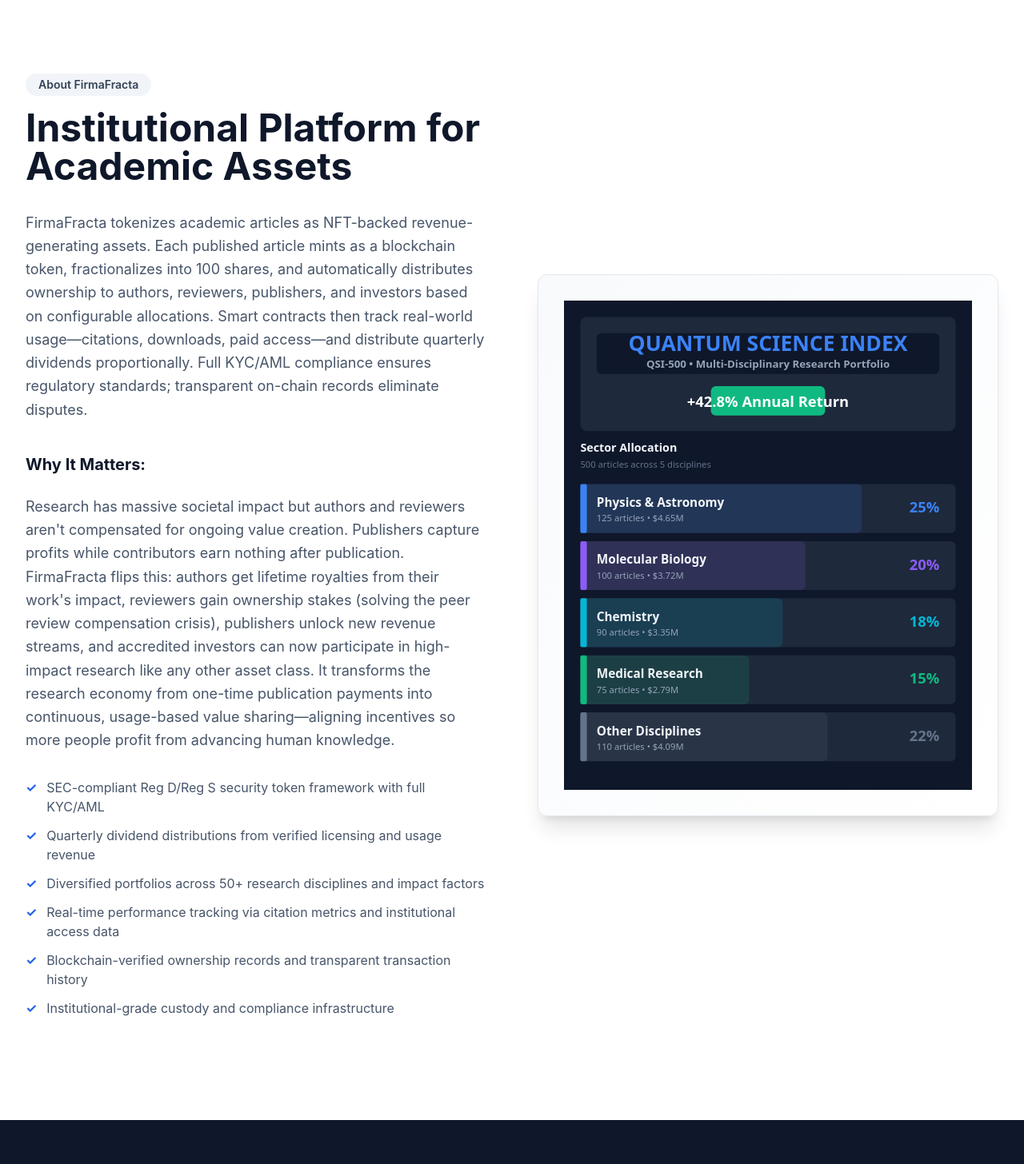
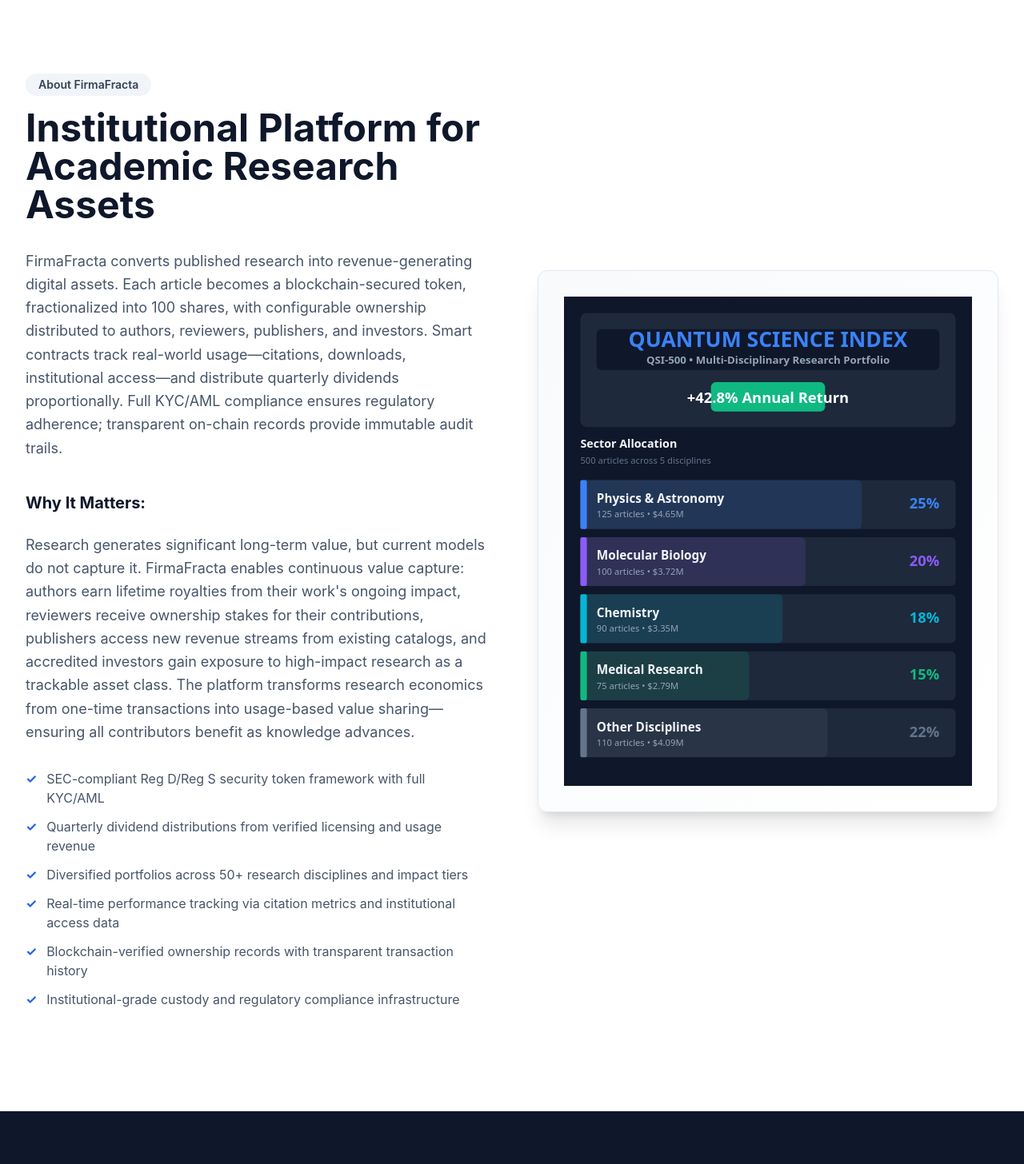
Before and after one commit to migalooch86/firmafracta-investor-portal, a Next.js app: page / in a window 1280 px wide. Shown: the part 2140-3596 px from the top of the page at 80% size. Built offline with nearby package versions, Linux system fonts and the light colour scheme.

Commit message:
Update about section language and key features

```diff
--- a/app/page.tsx
+++ b/app/page.tsx
@@ -129,14 +129,14 @@ export default function HomePage() {
           <div className="grid md:grid-cols-2 gap-16 items-center">
             <div>
               <div className="inline-block px-4 py-1 bg-slate-100 text-slate-700 text-sm font-semibold rounded-full mb-4">About FirmaFracta</div>
-              <h2 className="text-5xl font-bold mb-8 text-slate-900">Institutional Platform for Academic Assets</h2>
+              <h2 className="text-5xl font-bold mb-8 text-slate-900">Institutional Platform for Academic Research Assets</h2>
               <div className="space-y-6 text-lg text-slate-600 leading-relaxed">
                 <p>
-                  FirmaFracta tokenizes academic articles as NFT-backed revenue-generating assets. Each published article mints as a blockchain token, fractionalizes into 100 shares, and automatically distributes ownership to authors, reviewers, publishers, and investors based on configurable allocations. Smart contracts then track real-world usage—citations, downloads, paid access—and distribute quarterly dividends proportionally. Full KYC/AML compliance ensures regulatory standards; transparent on-chain records eliminate disputes.
+                  FirmaFracta converts published research into revenue-generating digital assets. Each article becomes a blockchain-secured token, fractionalized into 100 shares, with configurable ownership distributed to authors, reviewers, publishers, and investors. Smart contracts track real-world usage—citations, downloads, institutional access—and distribute quarterly dividends proportionally. Full KYC/AML compliance ensures regulatory adherence; transparent on-chain records provide immutable audit trails.
                 </p>
                 <h3 className="text-xl font-bold text-slate-900 pt-4">Why It Matters:</h3>
                 <p>
-                  Research has massive societal impact but authors and reviewers aren't compensated for ongoing value creation. Publishers capture profits while contributors earn nothing after publication. FirmaFracta flips this: authors get lifetime royalties from their work's impact, reviewers gain ownership stakes (solving the peer review compensation crisis), publishers unlock new revenue streams, and accredited investors can now participate in high-impact research like any other asset class. It transforms the research economy from one-time publication payments into continuous, usage-based value sharing—aligning incentives so more people profit from advancing human knowledge.
+                  Research generates significant long-term value, but current models do not capture it. FirmaFracta enables continuous value capture: authors earn lifetime royalties from their work's ongoing impact, reviewers receive ownership stakes for their contributions, publishers access new revenue streams from existing catalogs, and accredited investors gain exposure to high-impact research as a trackable asset class. The platform transforms research economics from one-time transactions into usage-based value sharing—ensuring all contributors benefit as knowledge advances.
                 </p>
               </div>
               <ul className="mt-8 space-y-3 text-slate-600">
@@ -150,7 +150,7 @@ export default function HomePage() {
                 </li>
                 <li className="flex items-start">
                   <span className="text-blue-600 mr-3 font-bold">✓</span>
-                  <span>Diversified portfolios across 50+ research disciplines and impact factors</span>
+                  <span>Diversified portfolios across 50+ research disciplines and impact tiers</span>
                 </li>
                 <li className="flex items-start">
                   <span className="text-blue-600 mr-3 font-bold">✓</span>
@@ -158,11 +158,11 @@ export default function HomePage() {
                 </li>
                 <li className="flex items-start">
                   <span className="text-blue-600 mr-3 font-bold">✓</span>
-                  <span>Blockchain-verified ownership records and transparent transaction history</span>
+                  <span>Blockchain-verified ownership records with transparent transaction history</span>
                 </li>
                 <li className="flex items-start">
                   <span className="text-blue-600 mr-3 font-bold">✓</span>
-                  <span>Institutional-grade custody and compliance infrastructure</span>
+                  <span>Institutional-grade custody and regulatory compliance infrastructure</span>
                 </li>
               </ul>
             </div>
```
